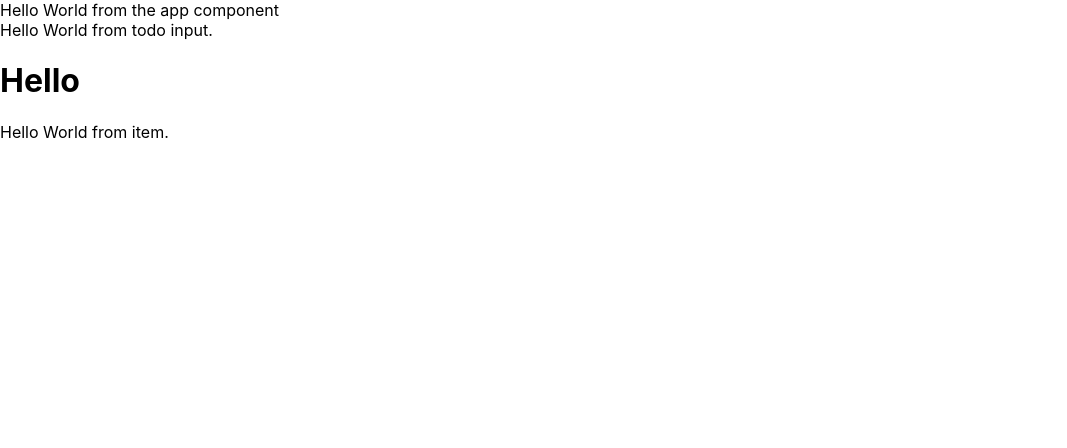
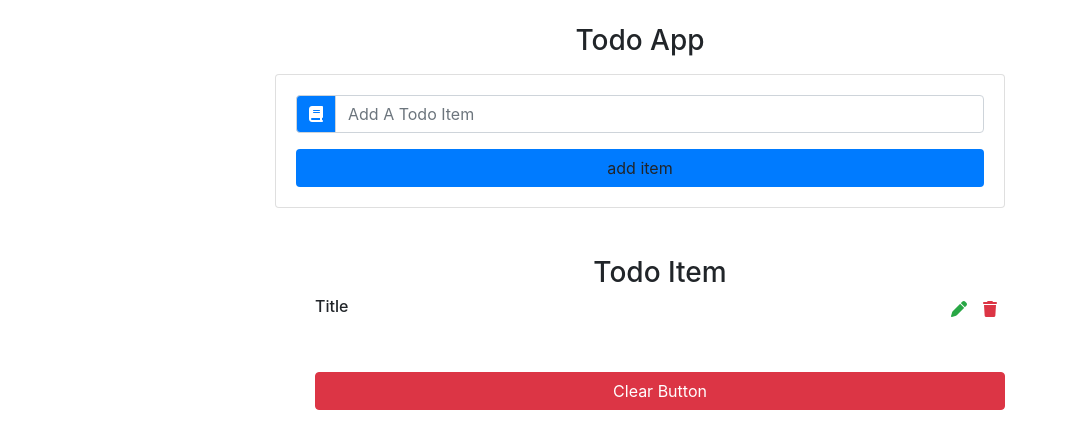
Before and after one commit to Tunji545/todo-app, a React (Create React App) app: page / in a window 1280 px wide. Shown: the top 448 px of the page, without its empty margins (0-1067 px from the left). Built offline with nearby package versions, Linux system fonts and the light colour scheme.

Commit message:
UI Component and Design

```diff
--- a/public/index.html
+++ b/public/index.html
@@ -2,14 +2,13 @@
 <html lang="en">
   <head>
     <meta charset="utf-8" />
-    <link rel="icon" href="%PUBLIC_URL%/favicon.ico" />
+
     <meta name="viewport" content="width=device-width, initial-scale=1" />
     <meta name="theme-color" content="#000000" />
     <meta
       name="description"
       content="Web site created using create-react-app"
     />
-    <link rel="apple-touch-icon" href="%PUBLIC_URL%/logo192.png" />
     <!--
       manifest.json provides metadata used when your web app is installed on a
       user's mobile device or desktop. See https://developers.google.com/web/fundamentals/web-app-manifest/
@@ -24,6 +23,7 @@
       work correctly both with client-side routing and a non-root public URL.
       Learn how to configure a non-root public URL by running `npm run build`.
     -->
+    <script src="https://kit.fontawesome.com/b6e126eaa2.js" crossorigin="anonymous"></script>
     <title>React App</title>
   </head>
   <body>
--- a/src/App.js
+++ b/src/App.js
@@ -1,14 +1,21 @@
 import React from "react";
 import TodoInput from "./components/TodoInput";
 import TodoList from "./components/TodoList";
+
+import "bootstrap/dist/css/bootstrap.min.css";
+
 class App extends React.Component {
 
   render() {
     return (
-      <div>
-        Hello World from the app component
-        <TodoInput />
-        <TodoList />
+      <div className="container">
+        <div className="row">
+          <div className="col-10 mx-auto col-md-8 mt-4">
+            <h3 className="text-center text-capitalize">Todo App</h3>
+            <TodoInput />
+            <TodoList />
+          </div>
+        </div>
       </div>
     )
   }
--- a/src/components/TodoInput.js
+++ b/src/components/TodoInput.js
@@ -4,8 +4,18 @@ export default class TodoInput extends Component {
 
   render() {
     return (
-      <div>
-        Hello World from todo input.
+      <div className="card card-body my-3">
+        <form>
+          <div className="input-group">
+            <div className="input-group-prepend">
+              <div className="input-group-text bg-primary text-white">
+                <i className="fas fa-book"></i>
+              </div>
+            </div>
+            <input type="text" className="form-control text-capitalize" placeholder="add a todo item" />
+          </div>
+          <button type="submit" className="btn btn-block bg-primary mt-3">add item</button>
+        </form>
       </div>
     )
   }
--- a/src/components/TodoItem.js
+++ b/src/components/TodoItem.js
@@ -4,9 +4,13 @@ export default class TodoItem extends Component {
 
   render() {
     return (
-      <div>
-        Hello World from item.
-      </div>
+      <li className="li-group-item text-capitalize d-flex justify-content-between my-2">
+        <h6>title</h6>
+        <div className="todo-icon">
+          <span className="mx-2 text-success"><i className="fas fa-pen"></i></span>
+          <span className="mx-2 text-danger"><i className="fas fa-trash"></i></span>
+        </div>
+      </li>
     )
   }
 }
--- a/src/components/TodoList.js
+++ b/src/components/TodoList.js
@@ -5,10 +5,11 @@ export default class TodoList extends Component {
 
   render() {
     return (
-      <div>
-        <h1>Hello</h1>
+      <ul className="list-item my-5">
+        <h3 className="text-capitalize text-center">todo item</h3>
         <TodoItem />
-      </div>
+        <button type="button" className="btn btn-danger btn-block text-capitalize text-center mt-5">clear button</button>
+      </ul>
     )
   }
 }
```
